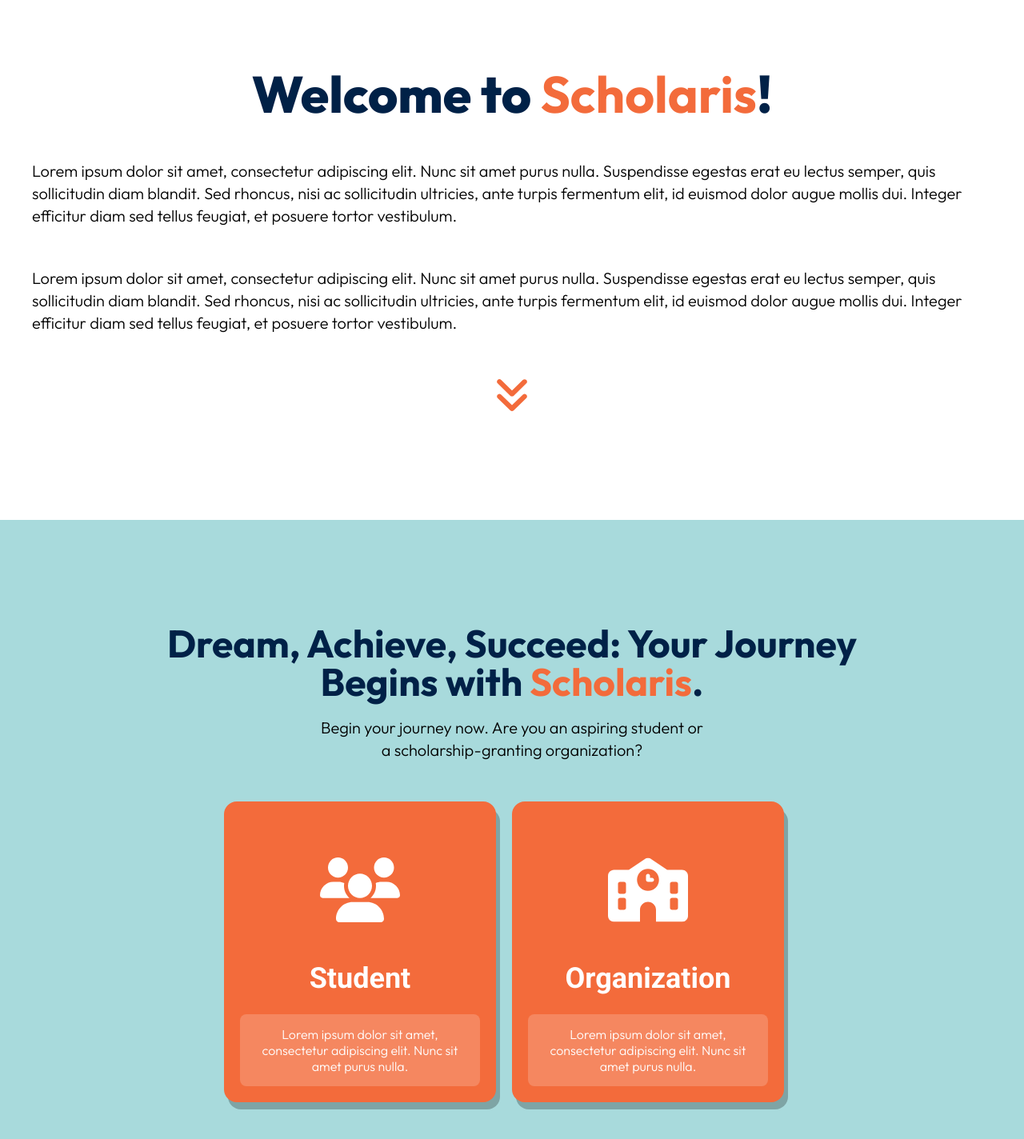
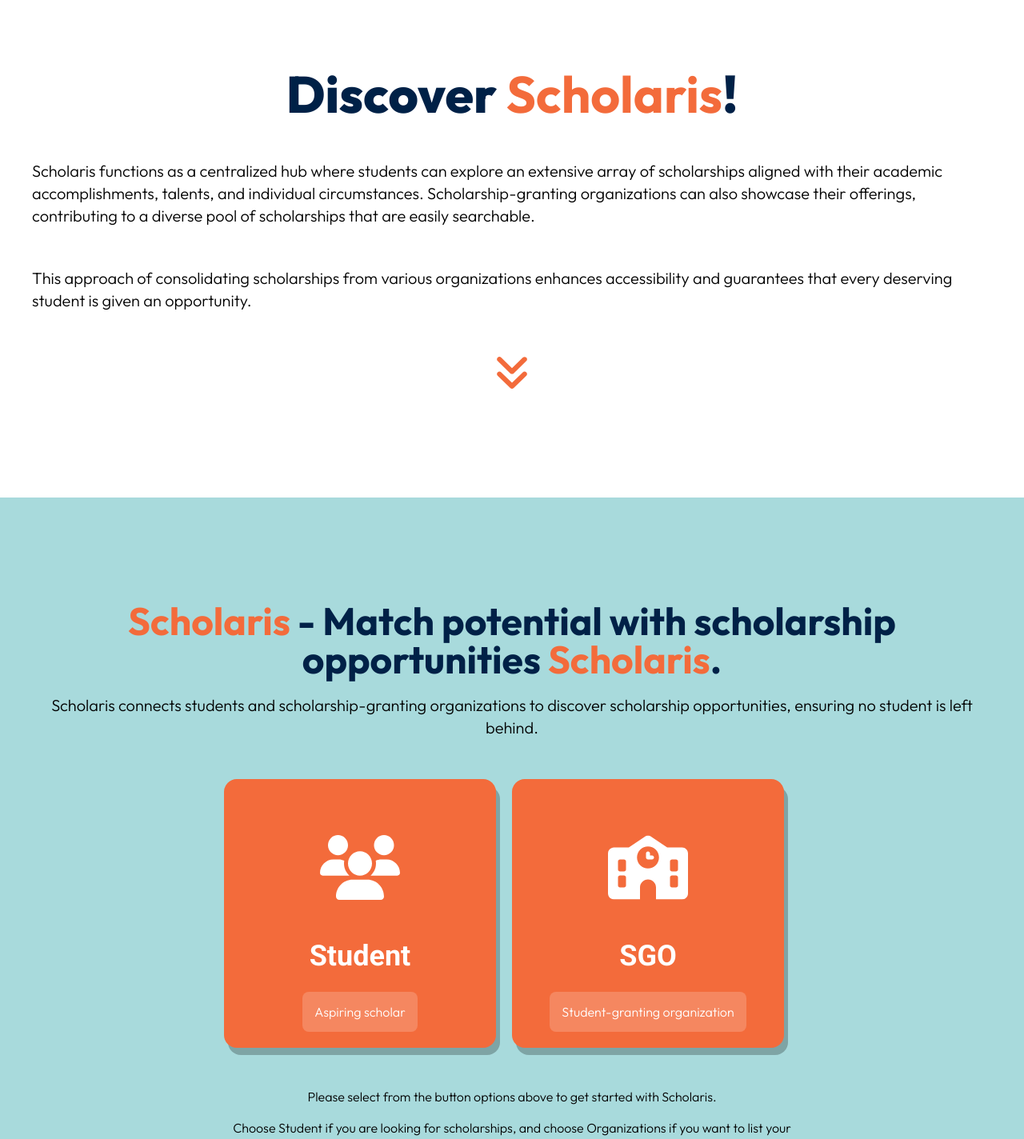
Before and after one commit to Sence1-inc/sp-scholaris-master, a React (Create React App) app in the folder frontend/: page / in a window 1280 px wide. Shown: the part 540-1964 px from the top of the page at 80% size. Built offline with nearby package versions, Linux system fonts and the light colour scheme.

Commit message:
Update contents

```diff
--- a/frontend/src/containers/WelcomePage/WelcomePage.tsx
+++ b/frontend/src/containers/WelcomePage/WelcomePage.tsx
@@ -31,20 +31,20 @@ function WelcomePage() {
       <div className='content__welcome-intro'>
         <div className='container'>
           <img src={WelcomeImage} alt='' />
-          <h2>Welcome to <span className='color-secondary'>Scholaris</span>!</h2>
-          <p>Lorem ipsum dolor sit amet, consectetur adipiscing elit. Nunc sit amet purus nulla. Suspendisse egestas erat eu lectus semper, quis sollicitudin diam blandit. Sed rhoncus, nisi ac sollicitudin ultricies, ante turpis fermentum elit, id euismod dolor augue mollis dui. Integer efficitur diam sed tellus feugiat, et posuere tortor vestibulum. </p>
-          <p>Lorem ipsum dolor sit amet, consectetur adipiscing elit. Nunc sit amet purus nulla. Suspendisse egestas erat eu lectus semper, quis sollicitudin diam blandit. Sed rhoncus, nisi ac sollicitudin ultricies, ante turpis fermentum elit, id euismod dolor augue mollis dui. Integer efficitur diam sed tellus feugiat, et posuere tortor vestibulum. </p>
+          <h2>Discover <span className='color-secondary'>Scholaris</span>!</h2>
+          <p>Scholaris functions as a centralized hub where students can explore an extensive array of scholarships aligned with their academic accomplishments, talents, and individual circumstances. Scholarship-granting organizations can also showcase their offerings, contributing to a diverse pool of scholarships that are easily searchable. </p>
+          <p>This approach of consolidating scholarships from various organizations enhances accessibility and guarantees that every deserving student is given an opportunity. </p>
           <a href='#welcome'><img src={AngleDownIcon} alt='' /></a>
         </div>
       </div>
       <div id='welcome' className='content__welcome-selection'>
         <div className='container'>
           <div>
-            <h3 className='text-center mb-2'>Dream, Achieve, Succeed: Your Journey{windowWidthSize > 768 && <br />}Begins with <span className='color-secondary'>Scholaris</span>.</h3>
-            <p className='text-center'>Begin your journey now. Are you an aspiring student or{windowWidthSize > 768 && <br />}a scholarship-granting organization?</p>
+            <h3 className='text-center mb-2'><span className='color-secondary'>Scholaris</span> - Match potential with scholarship opportunities <span className='color-secondary'>Scholaris</span>.</h3>
+            <p className='text-center'>Scholaris connects students and scholarship-granting organizations to discover scholarship opportunities, ensuring no student is left behind.</p>
             <div className='content__welcome-buttons'>
-              <WelcomeButton label='Student' icon={UserIcon} desc='Lorem ipsum dolor sit amet, consectetur adipiscing elit. Nunc sit amet purus nulla.' url='/student'/>
-              <WelcomeButton label='Organization' icon={SchoolIcon} desc='Lorem ipsum dolor sit amet, consectetur adipiscing elit. Nunc sit amet purus nulla.' url='/provider'/>
+              <WelcomeButton label='Student' icon={UserIcon} desc='Aspiring scholar' url='/student'/>
+              <WelcomeButton label='SGO' icon={SchoolIcon} desc='Student-granting organization' url='/provider'/>
             </div>
             <div className='content__welcome-annotations'>
               <p className='text-center'>Please select from the button options above to get started with Scholaris.</p><br/>
```
